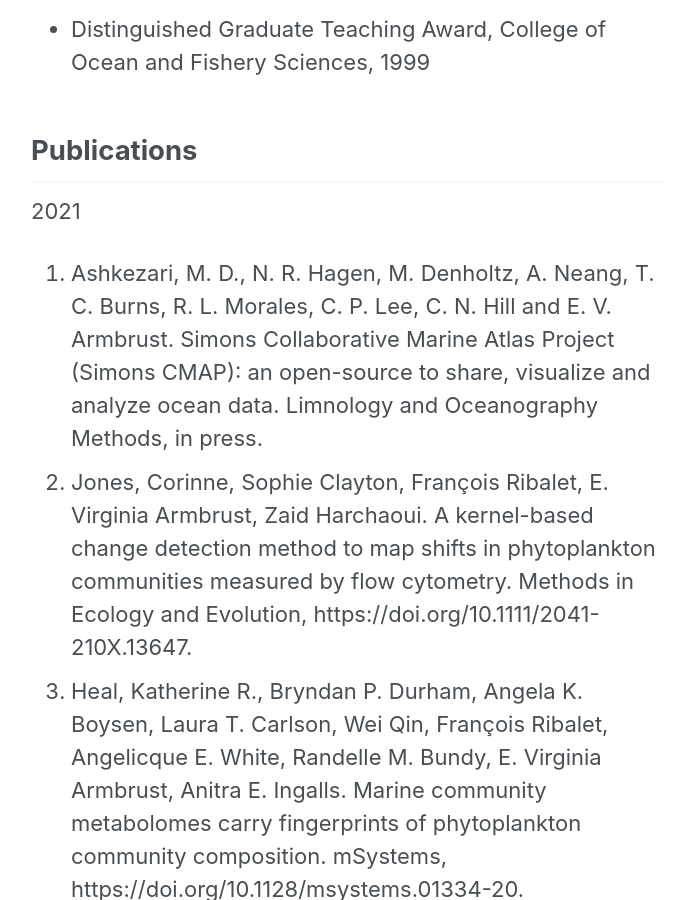
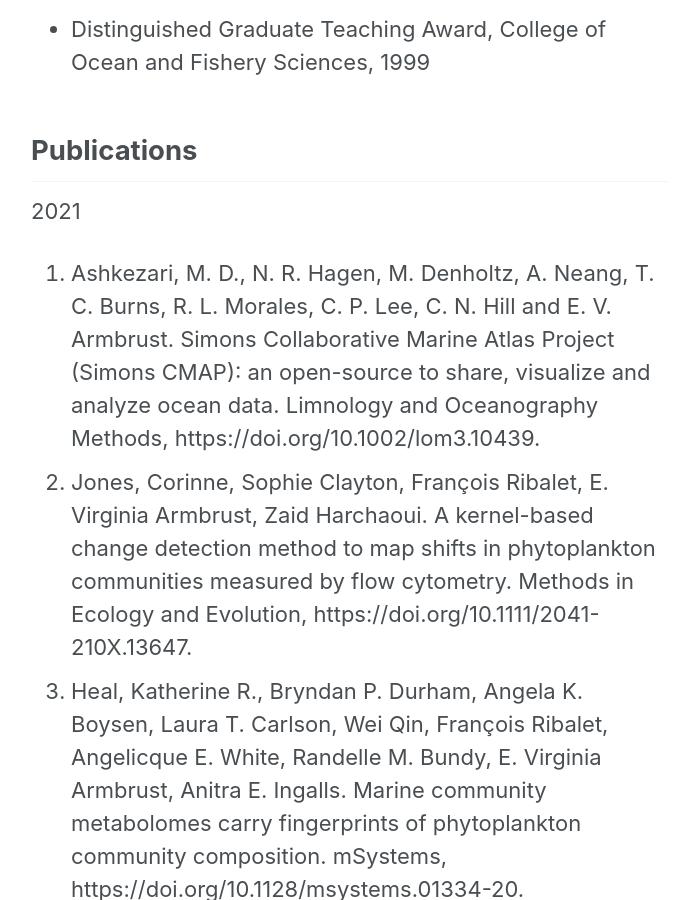
Before and after one commit to armbrustlab/armbrustlab.github.io, a Jekyll site: the page built from collections/_people/armbrust.md, in a window 1280 px wide and 900 px high, scrolled down 2968 px. Shown: the whole window, without its empty margins (291-976 px from the left). Built offline with Jekyll 4.4.1, drawn with Linux system fonts in a browser that asks for light colours; nearby versions of some CDN libraries.

Commit message:
Update armbrust.md

```diff
--- a/collections/_people/armbrust.md
+++ b/collections/_people/armbrust.md
@@ -41,7 +41,7 @@
 ## Publications
 
 2021
-1. Ashkezari, M. D., N. R. Hagen, M. Denholtz, A. Neang, T. C. Burns, R. L. Morales, C. P. Lee, C. N. Hill and E. V. Armbrust.  Simons Collaborative Marine Atlas Project (Simons CMAP): an open-source to share, visualize and analyze ocean data.  Limnology and Oceanography Methods, in press.
+1. Ashkezari, M. D., N. R. Hagen, M. Denholtz, A. Neang, T. C. Burns, R. L. Morales, C. P. Lee, C. N. Hill and E. V. Armbrust.  Simons Collaborative Marine Atlas Project (Simons CMAP): an open-source to share, visualize and analyze ocean data.  Limnology and Oceanography Methods, https://doi.org/10.1002/lom3.10439.
 1. Jones, Corinne, Sophie Clayton, François Ribalet, E. Virginia Armbrust, Zaid Harchaoui.  A kernel-based change detection method to map shifts in phytoplankton communities measured by flow cytometry. Methods in Ecology and Evolution, https://doi.org/10.1111/2041-210X.13647.
 1. Heal, Katherine R., Bryndan P. Durham, Angela K. Boysen, Laura T. Carlson, Wei Qin, François Ribalet, Angelicque E. White, Randelle M. Bundy, E. Virginia Armbrust, Anitra E. Ingalls. Marine community metabolomes carry fingerprints of phytoplankton community composition. mSystems, https://doi.org/10.1128/msystems.01334-20.
 1. Valenzuela, Jacob J., Justin Ashworth, Allison Cusick, Raffaela M. Abbriano, E.Virginia Armbrust, Mark Hildebrand, Mónica V. Orellana and Nitin S. Baliga. Diel transcriptional oscillations of a plastid antiporter reflects increased resilience of Thalassiosira pseudonana in elevated CO2. Frontiers in Marine Science: Global Change and the Future Ocean, doi: 10.3389/fmars.2021.633225.
```
